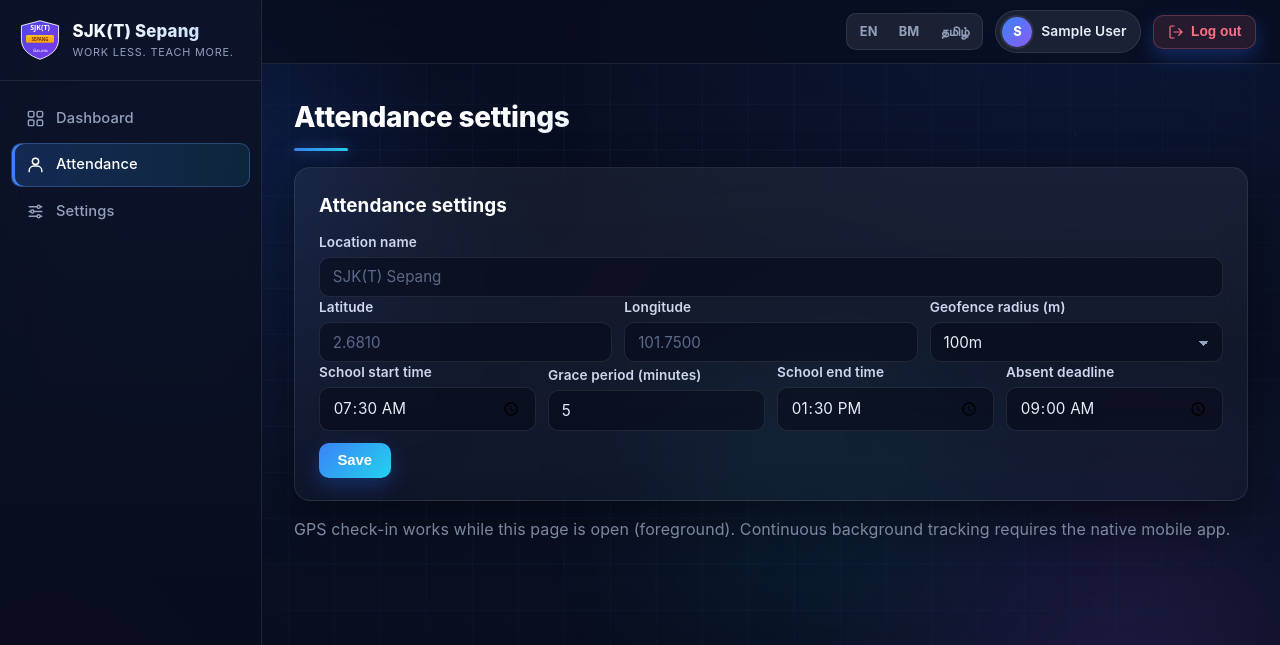
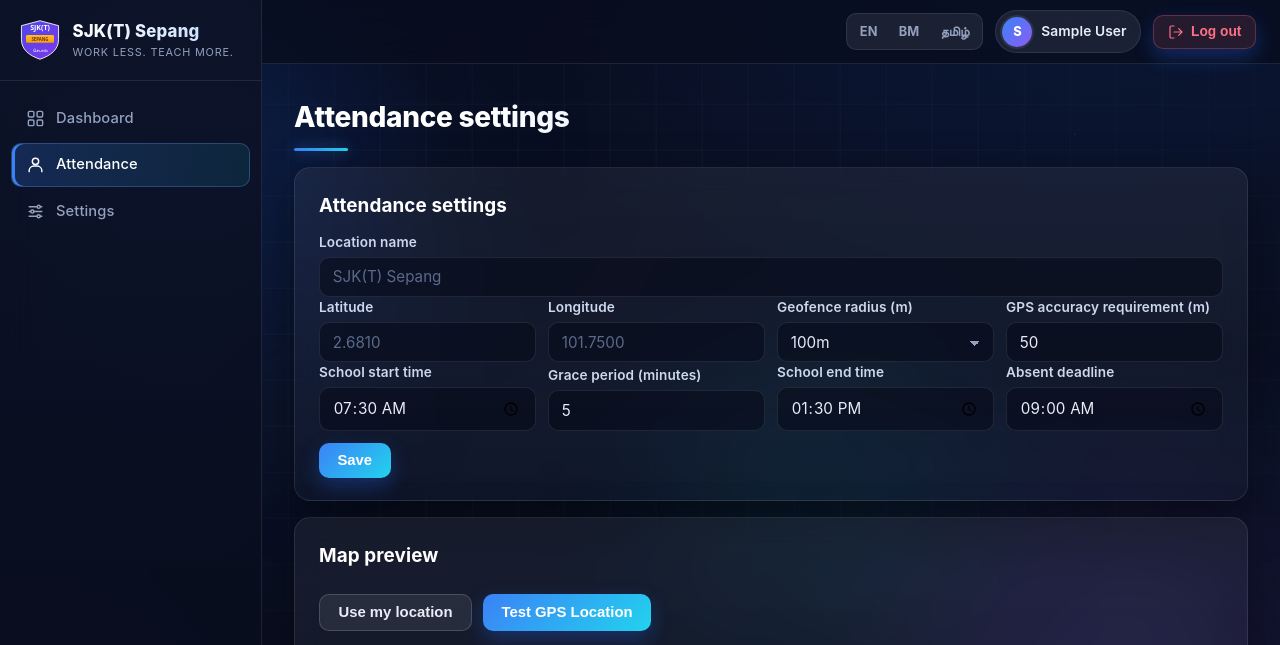
Before and after one commit to s25a0725-web/teachflow, a Flask app: page /attendance/settings in a window 1280 px wide. Shown: the top 645 px of the page. Run offline with Flask 3, Linux system fonts and the light colour scheme; the visitor is signed in with stand-in values (Sample User, id 1); data that the repository does not hold is empty; some libraries are stand-ins or nearby versions.

Commit message:
Add School GPS Configuration module (map preview, accuracy, test location)
- Configurable GPS accuracy requirement (max_accuracy_m, default 50m), used
  server-side in check-in validation instead of a hardcoded 1000m threshold
- OpenStreetMap map preview with marker following the configured coordinates
- 'Use my location' and 'Test GPS Location' actions (server-authoritative
  /attendance/test-location endpoint reusing the same validation)
- Settings page link from the main admin Settings page
- New i18n strings (EN/BM/Tamil) for map, accuracy, test-location actions

```diff
--- a/attendance.py
+++ b/attendance.py
@@ -129,6 +129,28 @@ def _grace_minutes():
         return 5
 
 
+def _max_accuracy():
+    try:
+        return int(get_setting("max_accuracy_m") or 50)
+    except ValueError:
+        return 50
+
+
+def _validate_location(lat, lon, acc):
+    """Return (distance_m, error). error is None when the location is valid."""
+    loc = _school_location()
+    if loc is None:
+        return None, "no_location"
+    if not (-90 <= lat <= 90 and -180 <= lon <= 180) or (lat == 0 and lon == 0):
+        return None, "invalid_coords"
+    if acc is not None and acc > _max_accuracy():
+        return None, "low_accuracy"
+    dist = _haversine(loc["latitude"], loc["longitude"], lat, lon)
+    if dist > loc["radius_m"]:
+        return None, "outside_geofence"
+    return dist, None
+
+
 def _leave_balances(uid):
     db = get_db()
     rows = db.execute("SELECT * FROM leave_balances WHERE teacher_id=?", (uid,)).fetchall()
@@ -160,6 +182,7 @@ def settings():
         set_setting("grace_minutes", request.form.get("grace_minutes", "5").strip() or "5")
         set_setting("school_end", request.form.get("end_time", "13:30").strip() or "13:30")
         set_setting("absent_deadline", request.form.get("absent_deadline", "09:00").strip() or "09:00")
+        set_setting("max_accuracy_m", request.form.get("max_accuracy_m", "50").strip() or "50")
         _audit(session["user_id"], "attendance_settings_updated")
         flash("settings_saved", "success")
         return redirect(url_for("attendance.settings"))
@@ -172,6 +195,7 @@ def settings():
         radius=loc["radius_m"] if loc else 100,
         start_time=_start_time(), grace_minutes=_grace_minutes(),
         end_time=_end_time(), absent_deadline=get_setting("absent_deadline") or "09:00",
+        max_accuracy=_max_accuracy(), has_location=loc is not None,
     )
 
 
@@ -180,9 +204,6 @@ def settings():
 # --------------------------------------------------------------------------
 def _record_event(event_type):
     uid = session["user_id"]
-    loc = _school_location()
-    if loc is None:
-        return jsonify({"error": "no_location"}), 400
     data = request.get_json(silent=True) or {}
     try:
         lat = float(data.get("latitude"))
@@ -195,15 +216,10 @@ def _record_event(event_type):
     except (TypeError, ValueError):
         acc = None
 
-    # Basic sanity / spoofing heuristics (best-effort in a browser)
-    if not (-90 <= lat <= 90 and -180 <= lon <= 180) or (lat == 0 and lon == 0):
-        return jsonify({"error": "invalid_coords"}), 400
-    if acc is not None and acc > 1000:
-        return jsonify({"error": "low_accuracy"}), 400
-
-    dist = _haversine(loc["latitude"], loc["longitude"], lat, lon)
-    if dist > loc["radius_m"]:
-        return jsonify({"error": "outside_geofence", "distance_m": round(dist, 1)}), 400
+    dist, err = _validate_location(lat, lon, acc)
+    if err:
+        return jsonify({"error": err, "distance_m": round(dist, 1) if dist is not None else None,
+                        "accuracy_req": _max_accuracy()}), 400
 
     now = _now()
     today = now.strftime("%Y-%m-%d")
@@ -281,6 +297,29 @@ def check_in():
 @login_required
 def check_out():
     return _record_event("check_out")
+
+
+@bp.route("/test-location", methods=["POST"])
+@login_required
+def test_location():
+    data = request.get_json(silent=True) or {}
+    try:
+        lat = float(data.get("latitude"))
+        lon = float(data.get("longitude"))
+    except (TypeError, ValueError):
+        return jsonify({"ok": False, "error": "bad_coords"}), 400
+    acc = data.get("accuracy")
+    try:
+        acc = float(acc) if acc is not None else None
+    except (TypeError, ValueError):
+        acc = None
+    dist, err = _validate_location(lat, lon, acc)
+    if err:
+        return jsonify({"ok": False, "error": err,
+                        "distance_m": round(dist, 1) if dist is not None else None,
+                        "accuracy": acc, "accuracy_req": _max_accuracy()})
+    return jsonify({"ok": True, "within": True, "distance_m": round(dist, 1),
+                    "accuracy": acc, "accuracy_req": _max_accuracy()})
 
 
 @bp.route("/status")
--- a/i18n.py
+++ b/i18n.py
@@ -387,6 +387,13 @@ TRANSLATIONS = {
     "att_leave_balance": {"en": "Leave balance", "ms": "Baki cuti", "ta": "விடுப்பு இருப்பு"},
     "att_report": {"en": "Attendance reports", "ms": "Laporan kehadiran", "ta": "வருகை அறிக்கைகள்"},
     "att_export": {"en": "Export", "ms": "Eksport", "ta": "ஏற்றுமதி"},
+    "att_accuracy_req": {"en": "GPS accuracy requirement (m)", "ms": "Keperluan ketepatan GPS (m)", "ta": "GPS துல்லியத் தேவை (மீ)"},
+    "att_test_gps": {"en": "Test GPS Location", "ms": "Uji Lokasi GPS", "ta": "GPS இருப்பிடத்தை சோதிக்கவும்"},
+    "att_use_location": {"en": "Use my location", "ms": "Guna lokasi saya", "ta": "என் இருப்பிடத்தைப் பயன்படுத்து"},
+    "att_map_preview": {"en": "Map preview", "ms": "Pratonton peta", "ta": "வரைபட முன்னோட்டம்"},
+    "att_map_hint": {"en": "Enter coordinates or tap 'Use my location'. The map requires an internet connection.", "ms": "Masukkan koordinat atau tekan 'Guna lokasi saya'. Peta memerlukan sambungan internet.", "ta": "ஆயங்களை உள்ளிடவும் அல்லது 'என் இருப்பிடம்' அழுத்தவும். வரைபடத்திற்கு இணையம் தேவை."},
+    "att_test_inside": {"en": "Inside geofence", "ms": "Dalam geofence", "ta": "ஜியோஃபென்ஸ் உள்ளே"},
+    "att_test_outside": {"en": "Outside geofence", "ms": "Luar geofence", "ta": "ஜியோஃபென்ஸ் வெளியே"},
     "study_title": {"en": "Study Studio", "ms": "Studio Pembelajaran", "ta": "படிப்பு ஸ்டுடியோ"},
     "study_notebooks": {"en": "Notebooks", "ms": "Buku Nota", "ta": "குறிப்பேடுகள்"},
     "study_new_nb_ph": {"en": "New notebook name", "ms": "Nama buku nota baharu", "ta": "புதிய குறிப்பேட்டின் பெயர்"},
--- a/templates/attendance_settings.html
+++ b/templates/attendance_settings.html
@@ -9,13 +9,14 @@
     <label>{{ t('att_location_name', lang) }}</label>
     <input name="location_name" value="{{ location_name }}" placeholder="SJK(T) Sepang">
     <div class="form-row">
-      <div><label>{{ t('att_latitude', lang) }}</label><input name="latitude" value="{{ latitude }}" placeholder="2.6810"></div>
-      <div><label>{{ t('att_longitude', lang) }}</label><input name="longitude" value="{{ longitude }}" placeholder="101.7500"></div>
+      <div><label>{{ t('att_latitude', lang) }}</label><input name="latitude" id="lat" value="{{ latitude }}" placeholder="2.6810"></div>
+      <div><label>{{ t('att_longitude', lang) }}</label><input name="longitude" id="lng" value="{{ longitude }}" placeholder="101.7500"></div>
       <div><label>{{ t('att_radius', lang) }}</label>
         <select name="radius">
           {% for r in [50, 100, 200, 500] %}<option value="{{ r }}" {{ 'selected' if radius == r }}>{{ r }}m</option>{% endfor %}
         </select>
       </div>
+      <div><label>{{ t('att_accuracy_req', lang) }}</label><input type="number" name="max_accuracy_m" value="{{ max_accuracy }}" min="5" max="1000"></div>
     </div>
     <div class="form-row">
       <div><label>{{ t('att_start', lang) }}</label><input type="time" name="start_time" value="{{ start_time }}"></div>
@@ -27,5 +28,68 @@
   </form>
 </div>
 
+<div class="panel">
+  <h2>{{ t('att_map_preview', lang) }}</h2>
+  <div class="gps-actions">
+    <button type="button" class="secondary" id="useLoc">{{ t('att_use_location', lang) }}</button>
+    <button type="button" id="testGps">{{ t('att_test_gps', lang) }}</button>
+  </div>
+  <div id="testResult" class="mt"></div>
+  <div class="mt"><iframe id="mapFrame" width="100%" height="360" frameborder="0" style="border:1px solid var(--border);border-radius:12px" title="{{ t('att_map_preview', lang) }}"></iframe></div>
+  <p class="muted" style="font-size:0.85rem">{{ t('att_map_hint', lang) }}</p>
+</div>
+
 <p class="muted">{{ t('att_gps_note', lang) }}</p>
 {% endblock %}
+
+{% block scripts %}
+<script>
+(function () {
+  function num(v) { var n = parseFloat(v); return isNaN(n) ? null : n; }
+  function updateMap() {
+    var lat = num(document.getElementById('lat').value) || 3.1390;
+    var lon = num(document.getElementById('lng').value) || 101.6869;
+    var d = 0.004;
+    var src = 'https://www.openstreetmap.org/export/embed.html?bbox=' +
+      (lon - d) + ',' + (lat - d) + ',' + (lon + d) + ',' + (lat + d) +
+      '&layer=mapnik&marker=' + lat + ',' + lon;
+    document.getElementById('mapFrame').src = src;
+  }
+  document.getElementById('lat').addEventListener('input', updateMap);
+  document.getElementById('lng').addEventListener('input', updateMap);
+  updateMap();
+
+  function geoError() { return '{{ t('att_gps_perm_required', lang) }}'; }
+
+  document.getElementById('useLoc').addEventListener('click', function () {
+    if (!navigator.geolocation) { alert('Geolocation not supported'); return; }
+    navigator.geolocation.getCurrentPosition(function (p) {
+      document.getElementById('lat').value = p.coords.latitude.toFixed(6);
+      document.getElementById('lng').value = p.coords.longitude.toFixed(6);
+      updateMap();
+    }, function () { alert(geoError()); });
+  });
+
+  document.getElementById('testGps').addEventListener('click', function () {
+    var el = document.getElementById('testResult');
+    if (!navigator.geolocation) { el.innerHTML = '<div class="flash flash-error">Geolocation not supported</div>'; return; }
+    el.innerHTML = '<div class="flash flash-success">{{ t('att_gps_searching', lang) }}…</div>';
+    navigator.geolocation.getCurrentPosition(function (p) {
+      fetch('/attendance/test-location', { method: 'POST', headers: { 'Content-Type': 'application/json' },
+        body: JSON.stringify({ latitude: p.coords.latitude, longitude: p.coords.longitude, accuracy: p.coords.accuracy }) })
+        .then(function (r) { return r.json(); })
+        .then(function (d) {
+          if (d.ok) {
+            el.innerHTML = '<div class="flash flash-success">{{ t('att_test_inside', lang) }} — ' + d.distance_m + 'm · accuracy ' + Math.round(d.accuracy) + 'm</div>';
+          } else {
+            var msg = { outside_geofence: '{{ t('att_test_outside', lang) }}', low_accuracy: 'Accuracy too low (need ≤ ' + d.accuracy_req + 'm)', invalid_coords: 'Invalid coordinates', no_location: '{{ t('att_no_location', lang) }}' }[d.error] || d.error;
+            var dist = d.distance_m != null ? (' (' + d.distance_m + 'm)') : '';
+            el.innerHTML = '<div class="flash flash-error">' + msg + dist + '</div>';
+          }
+        });
+    }, function () { el.innerHTML = '<div class="flash flash-error">' + geoError() + '</div>'; },
+    { enableHighAccuracy: true, timeout: 15000, maximumAge: 0 });
+  });
+})();
+</script>
+{% endblock %}
--- a/templates/settings.html
+++ b/templates/settings.html
@@ -1,6 +1,12 @@
 {% extends "base.html" %}
 {% block content %}
 <h1>{{ t('settings_title', lang) }}</h1>
+
+<div class="panel">
+  <h2>{{ t('att_settings', lang) }}</h2>
+  <p class="muted">{{ t('att_gps_note', lang) }}</p>
+  <a class="btn" href="{{ url_for('attendance.settings') }}">{{ t('att_settings', lang) }} → GPS &amp; geofence</a>
+</div>
 
 <div class="panel">
   <h2>{{ t('settings_branding', lang) }}</h2>
```
